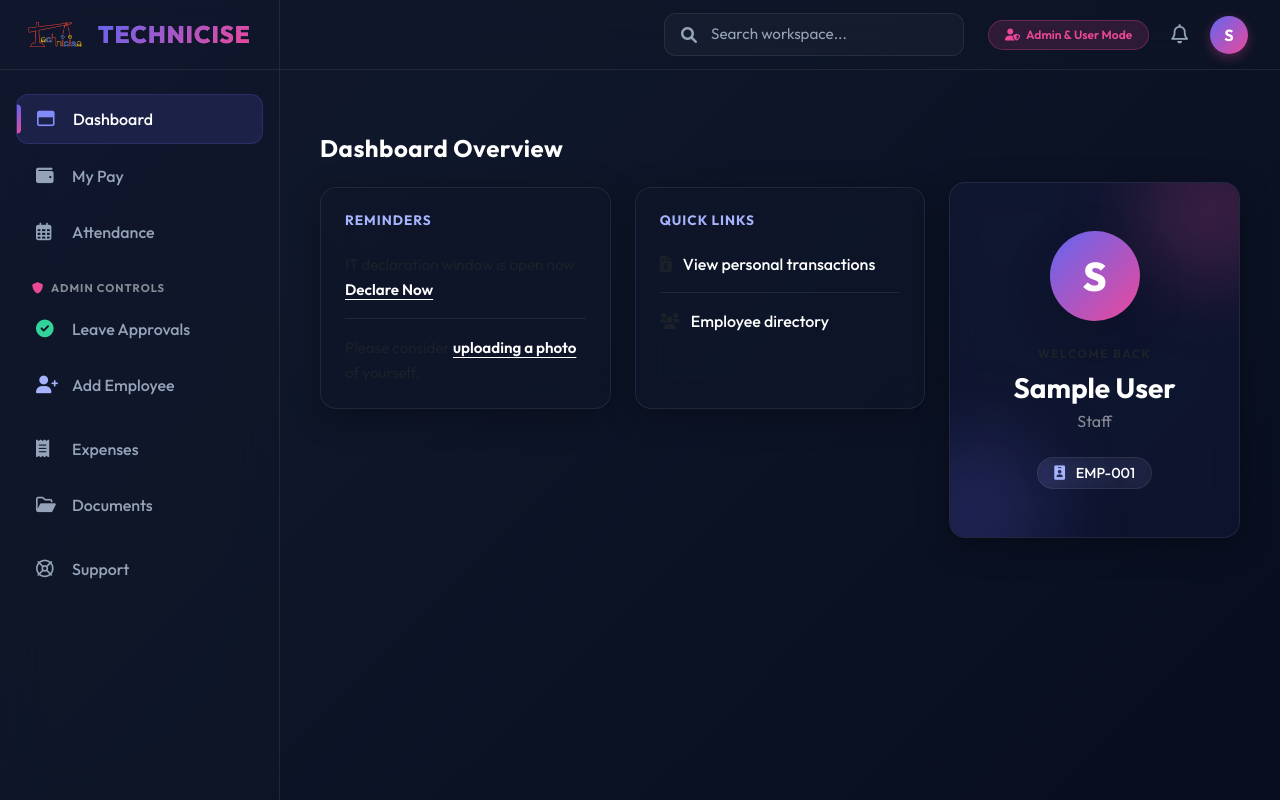
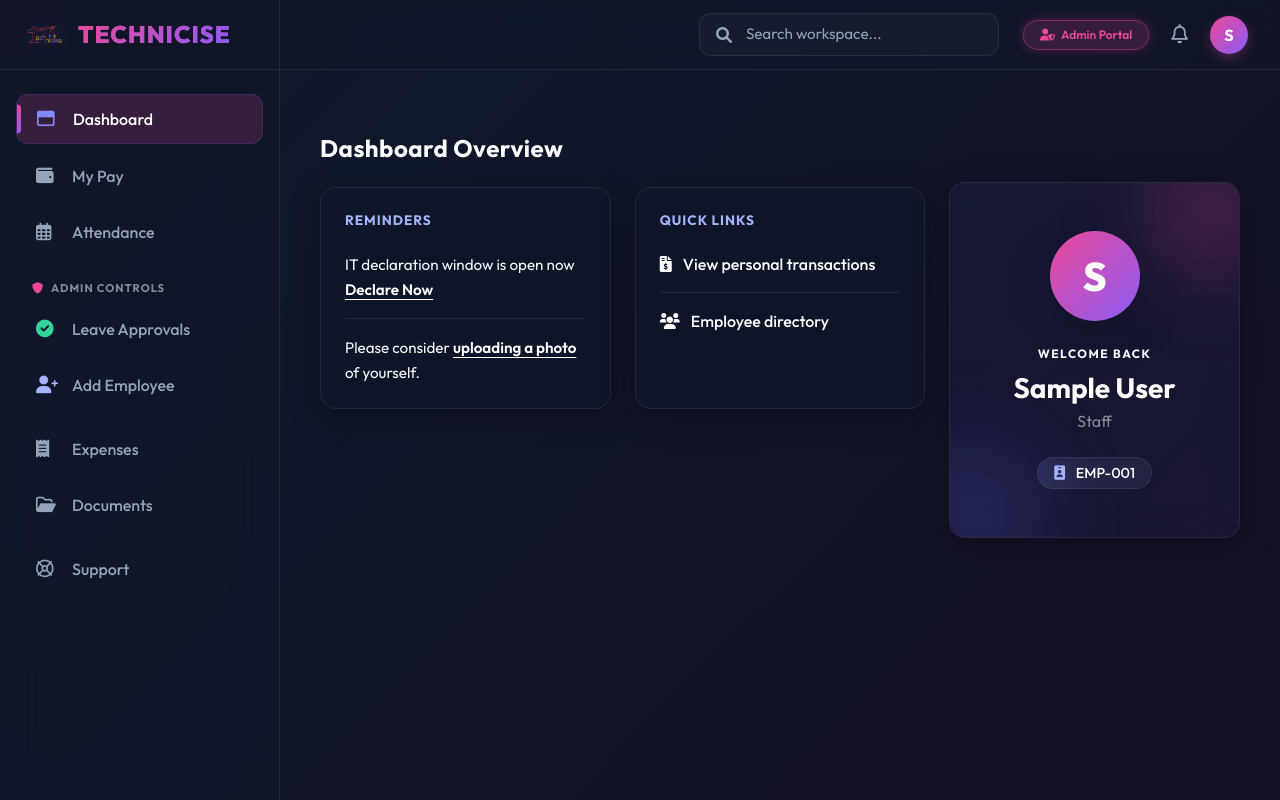
Before and after one commit to boby-technicise/Attendance-System, a Django app: page / in a window 1280 px wide. Run offline with Django 5.2, Linux system fonts and the light colour scheme; the visitor is signed in with stand-in values (Sample User, id 1); data comes from the database, SQL or seed files in the repository; data that the repository does not hold is empty.

Commit message:
Theme modified for two different portal

```diff
--- a/templates/attendance/dashboard.html
+++ b/templates/attendance/dashboard.html
@@ -14,10 +14,10 @@
                 <div class="glass-panel rounded-4 h-100 p-4">
                     <h6 class="mb-4 fw-bold text-white text-uppercase" style="letter-spacing: 1px; font-size: 0.85rem; color: #a5b4fc !important;">Reminders</h6>
                     <div class="mb-3 border-bottom pb-3" style="border-color: var(--glass-border) !important;">
-                        <span class="text-muted" style="font-size: 0.95rem;">IT declaration window is open now <a href="#" class="text-white text-decoration-none fw-semibold" style="text-decoration: underline !important; text-underline-offset: 4px;">Declare Now</a></span>
+                        <span style="font-size: 0.95rem;">IT declaration window is open now <a href="#" class="text-white text-decoration-none fw-semibold" style="text-decoration: underline !important; text-underline-offset: 4px;">Declare Now</a></span>
                     </div>
                     <div>
-                        <span class="text-muted" style="font-size: 0.95rem;">Please consider <a href="#" class="text-white text-decoration-none fw-semibold" style="text-decoration: underline !important; text-underline-offset: 4px;">uploading a photo</a> of yourself.</span>
+                        <span style="font-size: 0.95rem;">Please consider <a href="#" class="text-white text-decoration-none fw-semibold" style="text-decoration: underline !important; text-underline-offset: 4px;">uploading a photo</a> of yourself.</span>
                     </div>
                 </div>
             </div>
@@ -27,10 +27,10 @@
                 <div class="glass-panel rounded-4 h-100 p-4">
                     <h6 class="mb-4 fw-bold text-white text-uppercase" style="letter-spacing: 1px; font-size: 0.85rem; color: #a5b4fc !important;">Quick links</h6>
                     <div class="mb-3 border-bottom pb-3" style="border-color: var(--glass-border) !important;">
-                        <a href="#" class="text-white text-decoration-none fw-medium" style="font-size: 1rem; transition: color 0.3s;" onmouseover="this.style.color='#f472b6'" onmouseout="this.style.color='white'"><i class="fas fa-file-invoice-dollar me-2 text-muted"></i> View personal transactions</a>
+                        <a href="#" class="text-white text-decoration-none fw-medium" style="font-size: 1rem; transition: color 0.3s;" onmouseover="this.style.color='#f472b6'" onmouseout="this.style.color='white'"><i class="fas fa-file-invoice-dollar me-2"></i> View personal transactions</a>
                     </div>
                     <div>
-                        <a href="#" class="text-white text-decoration-none fw-medium" style="font-size: 1rem; transition: color 0.3s;" onmouseover="this.style.color='#f472b6'" onmouseout="this.style.color='white'"><i class="fas fa-users me-2 text-muted"></i> Employee directory</a>
+                        <a href="#" class="text-white text-decoration-none fw-medium" style="font-size: 1rem; transition: color 0.3s;" onmouseover="this.style.color='#f472b6'" onmouseout="this.style.color='white'"><i class="fas fa-users me-2"></i> Employee directory</a>
                     </div>
                 </div>
             </div>
@@ -46,7 +46,7 @@
             <div class="rounded-circle mb-4 d-flex align-items-center justify-content-center shadow-lg" style="width: 90px; height: 90px; background: var(--gradient-primary); font-size: 2.5rem; font-weight: 800; color: white; position: relative; z-index: 1;">
                 {{ user.username|make_list|first|upper }}
             </div>
-            <span class="text-muted mb-2 text-uppercase fw-bold" style="font-size: 0.75rem; letter-spacing: 1.5px; position: relative; z-index: 1;">Welcome Back</span>
+            <span class="mb-2 text-uppercase fw-bold" style="font-size: 0.75rem; letter-spacing: 1.5px; position: relative; z-index: 1;">Welcome Back</span>
             <h3 class="text-white fw-bold mb-1" style="position: relative; z-index: 1;">{{ user.get_full_name|default:user.username }}</h3>
             {% if employee %}
             <div class="text-white-50 mb-4" style="font-size: 1rem; position: relative; z-index: 1;">{{ employee.designation|default:"Employee" }}</div>
--- a/templates/base.html
+++ b/templates/base.html
@@ -11,27 +11,39 @@
     <link rel="preconnect" href="https://fonts.gstatic.com" crossorigin>
     <link href="https://fonts.googleapis.com/css2?family=Outfit:wght@300;400;500;600;700;800&display=swap" rel="stylesheet">
     <style>
+        /* Default Employee / Standard User Theme (Cyan & Electric Indigo) */
         :root {
             --text-main: #f8fafc;
             --text-muted: #94a3b8;
             --glass-bg: rgba(15, 23, 42, 0.6);
             --glass-border: rgba(255, 255, 255, 0.08);
             --glass-shadow: 0 8px 32px 0 rgba(0, 0, 0, 0.3);
-            --sidebar-active: rgba(99, 102, 241, 0.15);
-            --gradient-primary: linear-gradient(135deg, #6366f1 0%, #ec4899 100%);
-            --gradient-hover: linear-gradient(135deg, #4f46e5 0%, #db2777 100%);
+            --sidebar-active: rgba(6, 182, 212, 0.15);
+            --gradient-primary: linear-gradient(135deg, #6366f1 0%, #06b6d4 100%);
+            --gradient-hover: linear-gradient(135deg, #4f46e5 0%, #0891b2 100%);
+            --theme-accent: #06b6d4;
+            --bg-gradient: linear-gradient(-45deg, #020617, #0f172a, #0e3742, #0f172a);
         }
+
+        /* Admin Portal Theme (Rose Pink & Neon Royal Purple) */
+        body.theme-admin {
+            --sidebar-active: rgba(236, 72, 153, 0.18);
+            --gradient-primary: linear-gradient(135deg, #ec4899 0%, #8b5cf6 100%);
+            --gradient-hover: linear-gradient(135deg, #db2777 0%, #7c3aed 100%);
+            --theme-accent: #f472b6;
+            --bg-gradient: linear-gradient(-45deg, #18091e, #0f172a, #2c0b22, #0f172a);
+        }
+
         body {
             /* Deep animated gradient background */
-            background: linear-gradient(-45deg, #020617, #0f172a, #1e1b4b, #0f172a);
+            background: var(--bg-gradient);
             background-size: 400% 400%;
             animation: gradientBG 15s ease infinite;
             color: var(--text-main);
             font-family: 'Outfit', sans-serif;
+            min-height: 100vh;
             display: flex;
-            min-height: 100vh;
-            margin: 0;
-            overflow: hidden;
+            flex-direction: column;
         }
         @keyframes gradientBG {
             0% { background-position: 0% 50%; }
@@ -279,13 +291,13 @@
         }
     </style>
 </head>
-<body>
+<body class="{% if user.is_staff or user.is_superuser %}theme-admin{% else %}theme-employee{% endif %}">
     {% if user.is_authenticated %}
     <!-- Sidebar -->
     <div class="sidebar">
         <div class="sidebar-header">
             <h4 class="mb-0 d-flex align-items-center">
-                <img src="{% static 'images/techniciselogo.png' %}" alt="Technicise Logo" class="me-3" style="height: 54px; width: 54px; object-fit: contain;">
+                <img src="{% static 'images/techniciselogo.png' %}" alt="Technicise Logo" class="me-3" style="height: 34px; width: 34px; object-fit: contain; filter: drop-shadow(0 0 8px rgba(99,102,241,0.5));">
                 <span style="font-weight: 800; letter-spacing: 1px; background: var(--gradient-primary); -webkit-background-clip: text; -webkit-text-fill-color: transparent;">TECHNICISE</span>
             </h4>
         </div>
@@ -326,14 +338,19 @@
 
     <!-- Top Navbar -->
     <div class="top-navbar">
+        <!-- <div class="company-love">Powered by <span style="color: #ec4899; font-weight: 700;">Nexus AI</span></div> -->
         <div class="search-box">
             <i class="fas fa-search"></i>
             <input type="text" placeholder="Search workspace...">
         </div>
         <div class="top-icons d-flex align-items-center gap-3">
             {% if user.is_staff or user.is_superuser %}
-            <span class="badge rounded-pill px-3 py-2" style="background:rgba(236,72,153,0.15); border:1px solid rgba(236,72,153,0.3); color:#ec4899; font-size:0.75rem; font-weight:600;">
-                <i class="fas fa-user-shield me-1"></i> Admin & User Mode
+            <span class="badge rounded-pill px-3 py-2" style="background:rgba(236,72,153,0.18); border:1px solid rgba(236,72,153,0.4); color:#ec4899; font-size:0.75rem; font-weight:600; box-shadow: 0 0 12px rgba(236,72,153,0.3);">
+                <i class="fas fa-user-shield me-1"></i> Admin Portal
+            </span>
+            {% else %}
+            <span class="badge rounded-pill px-3 py-2" style="background:rgba(6,182,212,0.18); border:1px solid rgba(6,182,212,0.4); color:#06b6d4; font-size:0.75rem; font-weight:600; box-shadow: 0 0 12px rgba(6,182,212,0.3);">
+                <i class="fas fa-user me-1"></i> Employee Portal
             </span>
             {% endif %}
             <button class="icon-btn"><i class="far fa-bell"></i></button>
```
